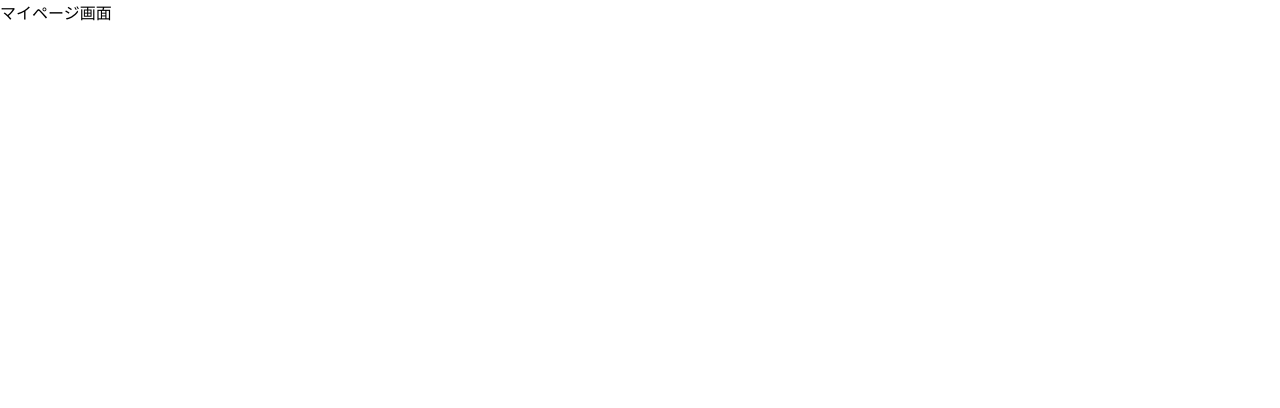
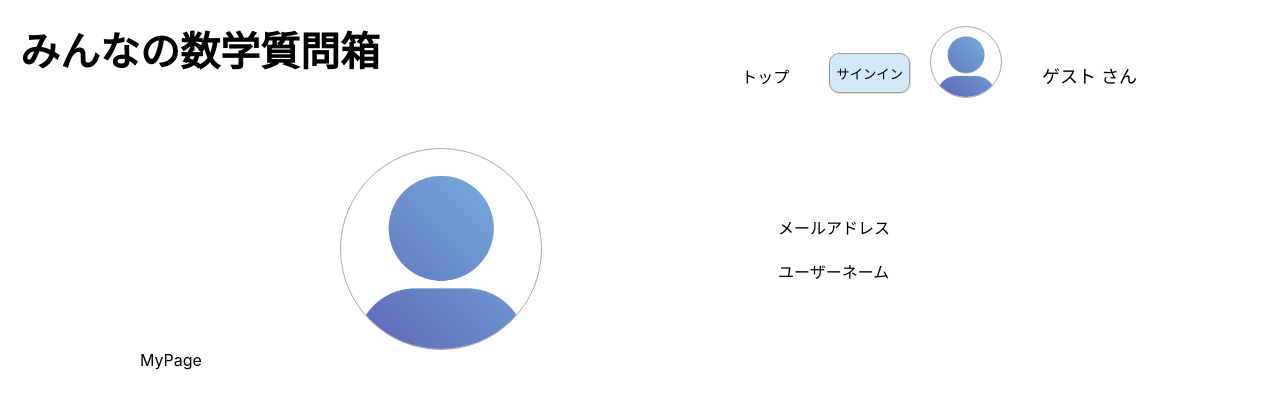
Before and after one commit to LSbard000com/math-question-box-app, a React (Create React App) app: page /mypage in a window 1280 px wide. Shown: the top 408 px of the page. Built offline with nearby package versions, Linux system fonts and the light colour scheme; no server answers; a web font is replaced by a local one.

Commit message:
マイページヘッダー作成

```diff
--- a/src/components/MyPage.tsx
+++ b/src/components/MyPage.tsx
@@ -1,9 +1,58 @@
-import React from 'react'
+import React, { useEffect, useState } from 'react'
+import Header from './Header'
+import './css/MyPage.css'
+import imageName from './img/kkrn_icon_user_6.png'
+import { useParams } from 'react-router-dom'
+import { UserProfile } from '../interface/Interface'
+import { doc, getDoc } from 'firebase/firestore'
+import { db } from './Firebase'
 
 const MyPage = () => {
+  const { uid } = useParams<{ uid: string}>();
+  const [userData, setUserData] = useState<UserProfile | null>(null)
+
+  const getUserData = async () => {
+    if(uid){
+      try {
+        const userDoc = await getDoc(doc(db, 'users', uid))
+        if(userDoc.exists()){
+          setUserData(userDoc.data() as UserProfile)
+        } else {
+          console.log("ユーザーが見つかりません")
+        }
+      } catch(error) {
+        console.error('Error fetching user data:', error)
+      }
+    }
+  }
+
+  useEffect(() => {
+    getUserData()
+  },[uid])
+
   return (
     <div>
-      マイページ画面
+      <Header />
+      <div className='mypage'>
+        <div className='mydata'>
+          <div className='user-header'>
+            <div className='plofile-img' >
+              <img src={imageName} />
+            </div>
+            <div className='user-info'>
+              <div className='useremail'>
+                <label>メールアドレス</label>
+                <p>{userData?.email}</p>
+              </div>
+              <div className='username'>
+                <label>ユーザーネーム</label>
+                <p>{userData?.username}</p>
+              </div>
+            </div>
+          </div>
+        </div>
+        MyPage
+      </div>
     </div>
   )
 }
--- /dev/null
+++ b/src/components/css/MyPage.css
@@ -0,0 +1,59 @@
+.mypage{
+    width: 1000px;
+    margin-inline: auto;
+}
+
+.mypage .mydata{
+    margin-top: 50px;
+}
+
+.mypage .mydata .user-header{
+    width: 800px;
+    margin-inline: auto;
+    display: flex;
+    justify-content: space-between;
+    align-items: center;
+}
+
+.mypage .mydata .user-header .plofile-img{
+    width: 200px;
+    height: 200px;
+    margin-left: 100px;
+    border: 1px solid #aaa;
+    border-radius: 100%;
+    overflow: hidden;
+}
+
+.mypage .mydata .user-header .plofile-img img{
+    width: 200px;
+    height: 200px;
+    object-fit: cover;
+}
+
+.mypage .mydata .user-header .user-info {
+    margin-right: 150px;
+}
+
+.mypage .mydata .user-header .user-info .useremail {
+    margin-bottom: 20px;
+}
+
+.mypage .mydata .user-header .user-info .useremail label {
+    margin-bottom: 5px;
+}
+
+.mypage .mydata .user-header .user-info .useremail p {
+    margin: 0;
+    font-size: 14pt;
+    font-weight: bold;
+}
+
+.mypage .mydata .user-header .user-info .username label {
+    margin-bottom: 5px;
+}
+
+.mypage .mydata .user-header .user-info .username p {
+    margin: 0;
+    font-size: 16pt;
+    font-weight: bold;
+}
```
